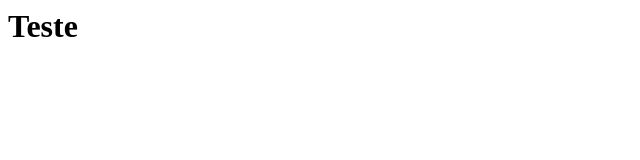
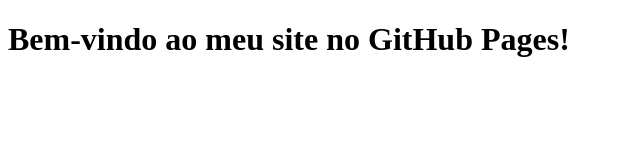
Before and after one commit to mneresc/atualizar-link, a plain HTML site: page index.html in a window 1280 px wide. Shown: the whole page, without its empty margins (0-640 px from the left). Drawn offline with Linux system fonts and the light colour scheme.

Commit message:
HTML de test

```diff
--- a/index.html
+++ b/index.html
@@ -1 +1,11 @@
-<h1>Teste</h1>
+<!DOCTYPE html>
+<html lang="en">
+<head>
+    <meta charset="UTF-8">
+    <meta name="viewport" content="width=device-width, initial-scale=1.0">
+    <title>Meu Site no GitHub Pages</title>
+</head>
+<body>
+    <h1>Bem-vindo ao meu site no GitHub Pages!</h1>
+</body>
+</html>
```
